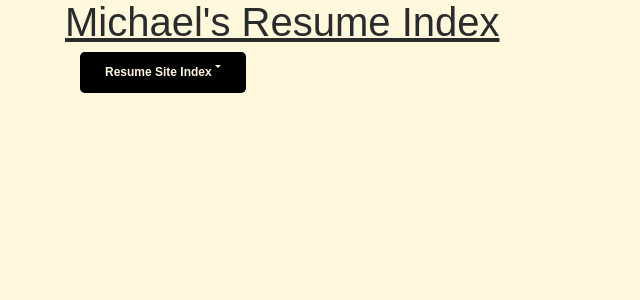
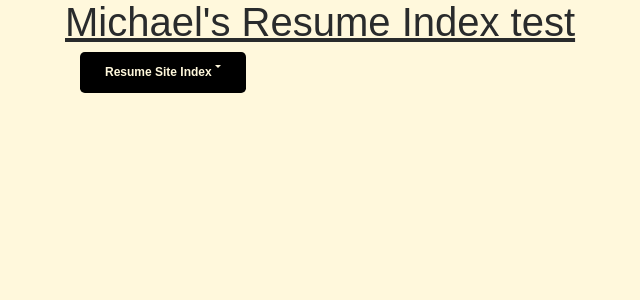
Before and after one commit to michaelborlandKeys/resume-project, a PHP site: page / in a window 1280 px wide. Shown: the top 300 px of the page, without its empty margins (5-645 px from the left). Run offline with PHP 8.4, Linux system fonts and the light colour scheme; some libraries are stand-ins or nearby versions.

Commit message:
testing webhook

```diff
--- a/public_html/index.php
+++ b/public_html/index.php
@@ -14,7 +14,7 @@
 
 <div class="container">
      <div class="row">
-         <h1 id="page-header" style="text-decoration: underline;"> Michael's Resume Index</h1>
+         <h1 id="page-header" style="text-decoration: underline;"> Michael's Resume Index test</h1>
     </div>
         <div class="row" >
     <div class="col-sm-3 col-md-6 col-lg-12 dropdown" id="nav_button">
```
